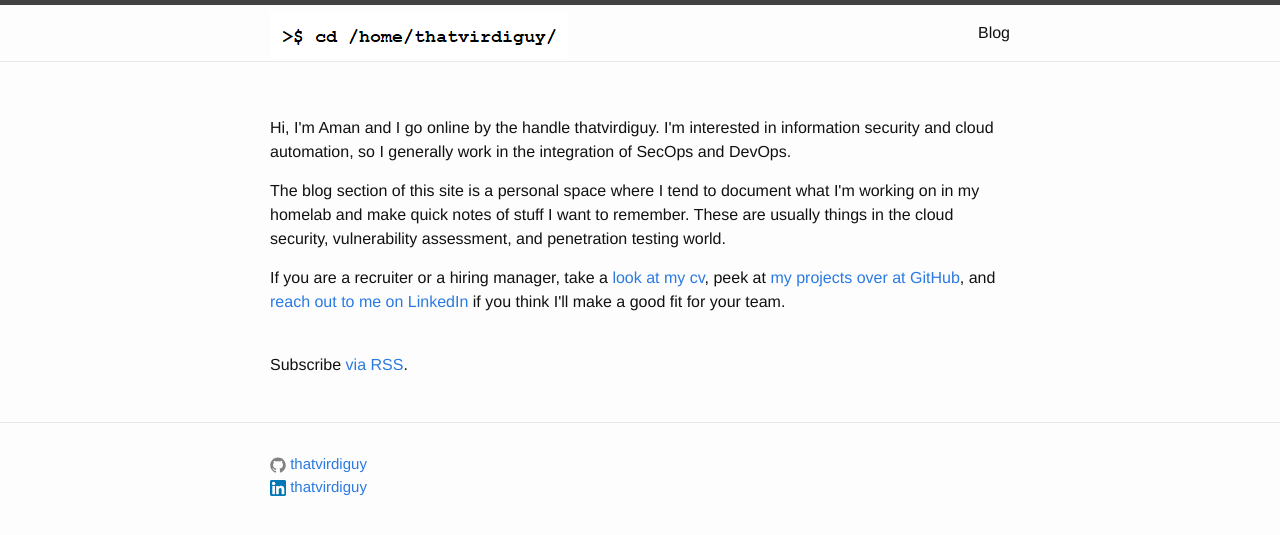
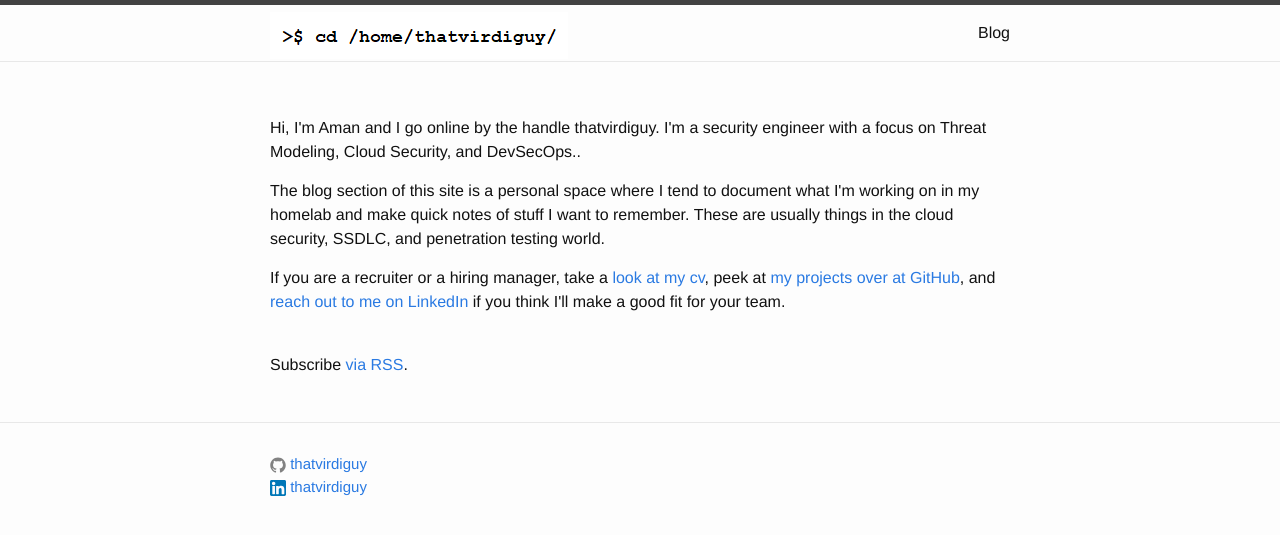
Before and after one commit to thatvirdiguy/thatvirdiguy.github.io, a Jekyll site: the page built from index.html, in a window 1280 px wide. Shown: the top 535 px of the page. Built offline with Jekyll 4.4.1, drawn with Linux system fonts in a browser that asks for light colours.

Commit message:
update index.html

```diff
--- a/index.html
+++ b/index.html
@@ -4,8 +4,8 @@ layout: default
 
 <div class="home">
   <br>
-  <p class="lead">Hi, I'm Aman and I go online by the handle thatvirdiguy. I'm interested in information security and cloud automation, so I generally work in the integration of SecOps and DevOps.</p>
-  <p>The blog section of this site is a personal space where I tend to document what I'm working on in my homelab and make quick notes of stuff I want to remember. These are usually things in the cloud security, vulnerability assessment, and penetration testing world.</p>
+  <p class="lead">Hi, I'm Aman and I go online by the handle thatvirdiguy. I'm a security engineer with a focus on Threat Modeling, Cloud Security, and DevSecOps..</p>
+  <p>The blog section of this site is a personal space where I tend to document what I'm working on in my homelab and make quick notes of stuff I want to remember. These are usually things in the cloud security, SSDLC, and penetration testing world.</p>
   <p>If you are a recruiter or a hiring manager, take a <a href="https://thatvirdiguy.github.io/files/AmandeepSinghVirdi_Resume.pdf" rel="noopener" target="_blank" >look at my cv</a>, peek at <a href="https://github.com/thatvirdiguy" rel="noopener" target="_blank" >my projects over at GitHub</a>, and <a href="https://www.linkedin.com/in/thatvirdiguy/" rel="noopener" target="_blank" >reach out to me on LinkedIn</a> if you think I'll make a good fit for your team.</p>
   <br>
   <p class="rss-subscribe">Subscribe <a href="{{ "/feed.xml" | prepend: site.baseurl }}">via RSS</a>.</p>
```
